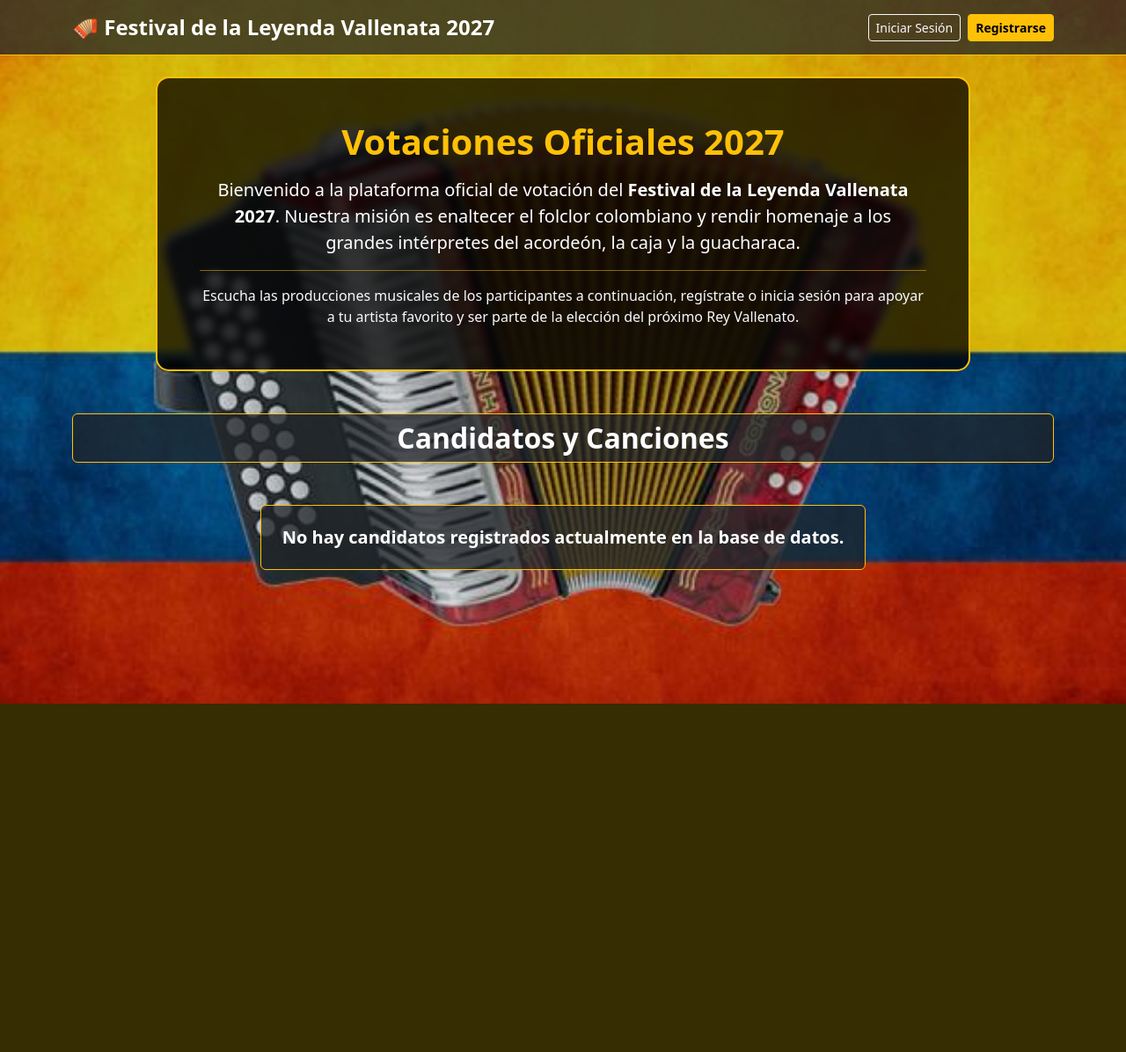
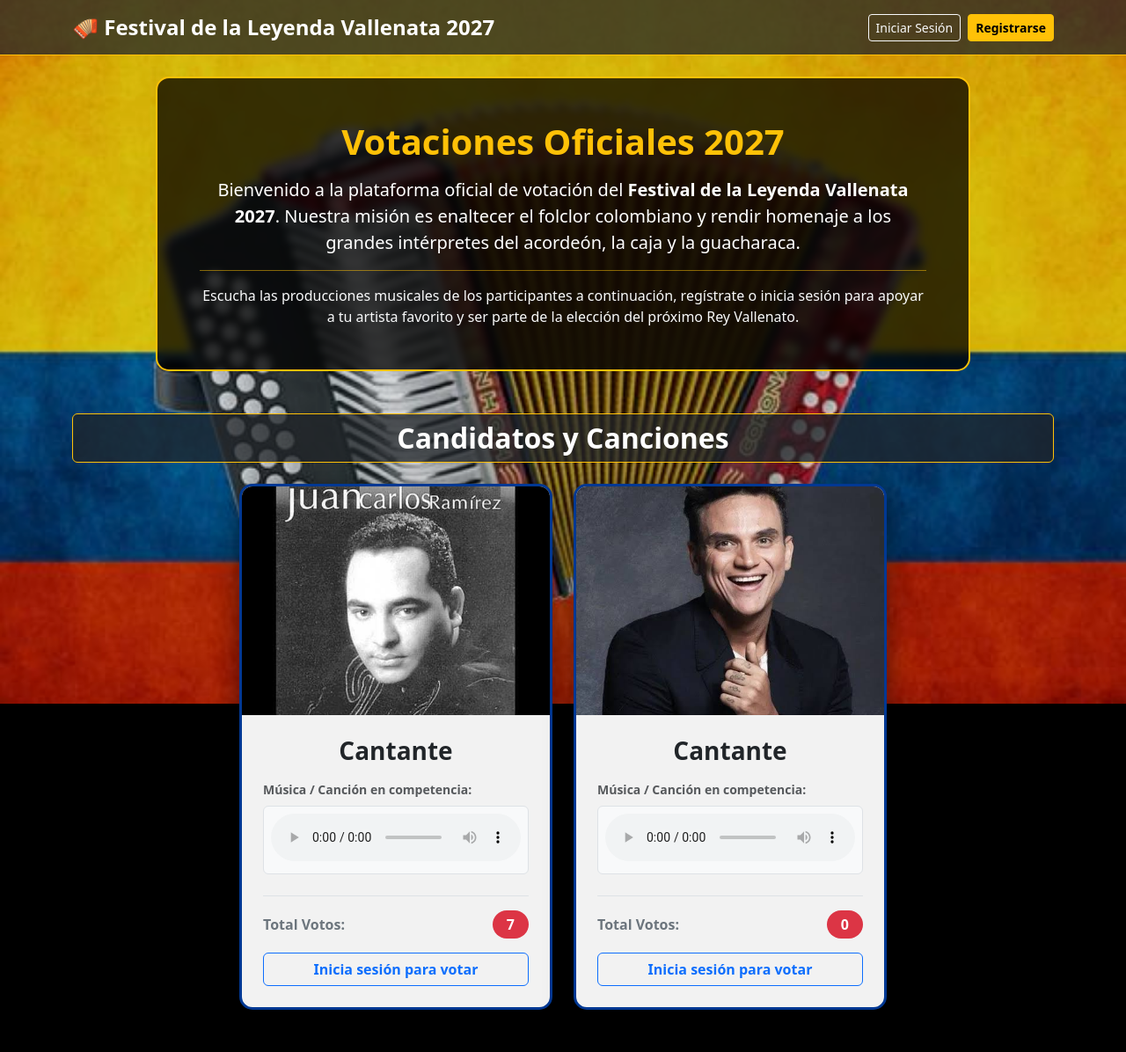
Before and after one commit to bfonseca12-rgb/festival-vallenato, a Django app: page / in a window 1280 px wide. Shown: the whole page at 88% size. Before the commit the page ends 800 px from the top, so only its background shows below. Run offline with Django 5.2, Linux system fonts and the light colour scheme; data comes from the database, SQL or seed files in the repository.

Commit message:
Conectar index.html con variables correctas de models.py y views.py

```diff
--- a/votaciones/templates/votaciones/index.html
+++ b/votaciones/templates/votaciones/index.html
@@ -58,17 +58,20 @@
 </head>
 <body>
 
-    <!-- Fondo de pantalla fija -->
+    <!-- Fondo de pantalla fija de la aplicación -->
     <img src="{% static 'votaciones/fondo_acordeon.jpg' %}" class="bg-acordeon-img" alt="Fondo Festival Vallenato">
 
     <!-- Navegación superior -->
     <nav class="navbar navbar-expand-lg navbar-dark bg-dark bg-opacity-75 mb-4 border-bottom border-warning">
         <div class="container">
-            <a class="navbar-brand fw-bold fs-4" href="#">🪗 Festival de la Leyenda Vallenata 2027</a>
+            <a class="navbar-brand fw-bold fs-4" href="{% url 'lista_votaciones' %}">🪗 Festival de la Leyenda Vallenata 2027</a>
             <div class="d-flex align-items-center">
                 {% if user.is_authenticated %}
                     <span class="navbar-text me-3 text-white fw-bold">Bienvenido, {{ user.username }}</span>
-                    <a href="{% url 'logout' %}" class="btn btn-outline-light btn-sm">Cerrar Sesión</a>
+                    <form method="post" action="{% url 'logout' %}" class="d-inline">
+                        {% csrf_token %}
+                        <button type="submit" class="btn btn-outline-light btn-sm">Cerrar Sesión</button>
+                    </form>
                 {% else %}
                     <a href="{% url 'login' %}" class="btn btn-outline-light btn-sm me-2">Iniciar Sesión</a>
                     <a href="{% url 'registro' %}" class="btn btn-warning btn-sm fw-bold">Registrarse</a>
@@ -99,26 +102,28 @@
 
         <h2 class="text-center text-white fw-bold mb-4 bg-dark bg-opacity-75 py-2 rounded border border-warning">Candidatos y Canciones</h2>
 
-        <!-- Grilla de Cantantes y Reproductores -->
+        <!-- Grilla de Cantantes usando 'opciones' directamente desde views.py -->
         <div class="row justify-content-center g-4">
-            {% for candidato in candidatos %}
+            {% for opcion in opciones %}
             <div class="col-md-6 col-lg-4">
                 <div class="card card-custom h-100">
 
-                    {% if candidato.imagen %}
-                        <img src="{{ candidato.imagen.url }}" class="candidato-img" alt="{{ candidato.nombre }}">
+                    <!-- Campo 'imagen' según models.py -->
+                    {% if opcion.imagen %}
+                        <img src="{{ opcion.imagen.url }}" class="candidato-img" alt="{{ opcion.nombre }}">
                     {% endif %}
 
                     <div class="card-body d-flex flex-column justify-content-between p-4">
                         <div>
-                            <h3 class="card-title fw-bold text-dark text-center mb-3">{{ candidato.nombre }}</h3>
+                            <h3 class="card-title fw-bold text-dark text-center mb-3">{{ opcion.nombre }}</h3>
 
                             <p class="text-muted mb-2 small fw-bold">Música / Canción en competencia:</p>
 
+                            <!-- Campo 'audio' según models.py -->
                             <div class="bg-light p-2 rounded mb-3 border">
-                                {% if candidato.cancion %}
+                                {% if opcion.audio %}
                                 <audio controls>
-                                    <source src="{{ candidato.cancion.url }}" type="audio/mpeg">
+                                    <source src="{{ opcion.audio.url }}" type="audio/mpeg">
                                     Tu navegador no soporta el elemento de audio.
                                 </audio>
                                 {% else %}
@@ -130,11 +135,12 @@
                         <div class="border-top pt-3 mt-2">
                             <div class="d-flex justify-content-between align-items-center mb-3">
                                 <span class="fw-bold text-secondary fs-6">Total Votos:</span>
-                                <span class="badge bg-danger fs-6 px-3 py-2 rounded-pill">{{ candidato.votos }}</span>
+                                <span class="badge bg-danger fs-6 px-3 py-2 rounded-pill">{{ opcion.votos }}</span>
                             </div>
 
                             {% if user.is_authenticated %}
-                                <form method="POST" action="{% url 'votar' candidato.id %}">
+                                <!-- URL 'registrar_voto' según urls.py -->
+                                <form method="POST" action="{% url 'registrar_voto' opcion.id %}">
                                     {% csrf_token %}
                                     <button type="submit" class="btn btn-success w-100 fw-bold py-2">Votar por este candidato</button>
                                 </form>
```
